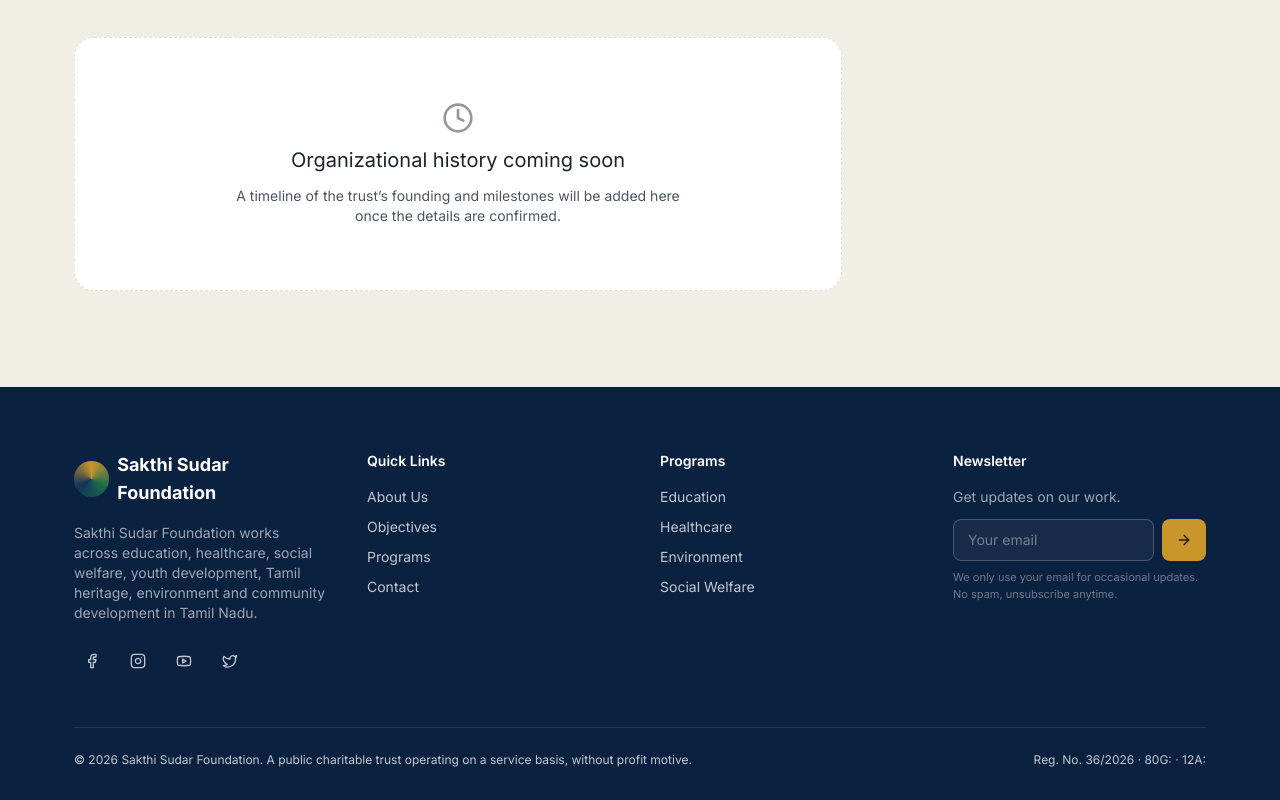
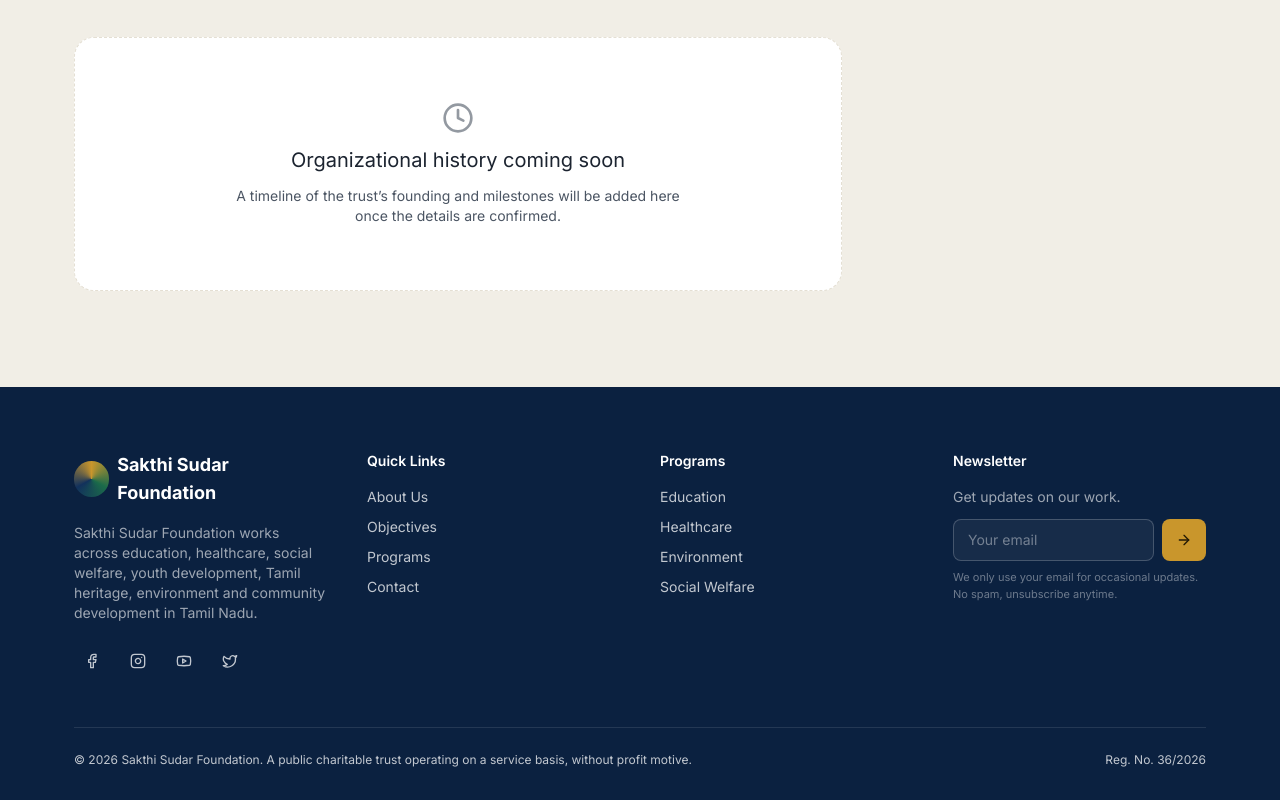
Before and after one commit to sakthisudarfoundation/ssf-test-2, a Next.js app: page /about in a window 1280 px wide. Shown: the part 1212-2012 px from the top of the page. Built offline with nearby package versions, Linux system fonts and the light colour scheme.

Commit message:
Update footer.tsx

```diff
--- a/components/layout/footer.tsx
+++ b/components/layout/footer.tsx
@@ -75,7 +75,7 @@
 
         <div className="border-t border-white/10 mt-12 pt-6 flex flex-col md:flex-row justify-between gap-3 text-xs">
           <span>&copy; {new Date().getFullYear()} {site.name}. {site.legalNote}</span>
-          <span>Reg. No. {site.registrationNumber} &middot; 80G: {site.eightyG} &middot; 12A: {site.twelveA}</span>
+          <span>Reg. No. {site.registrationNumber}</span>
         </div>
       </div>
     </footer>
```
